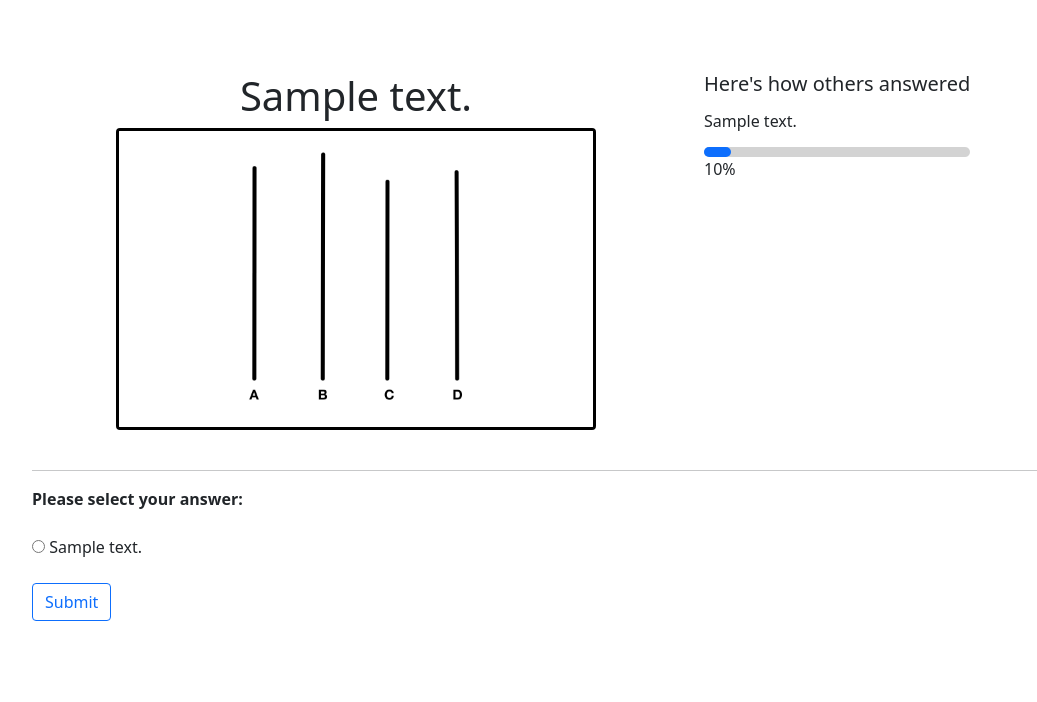
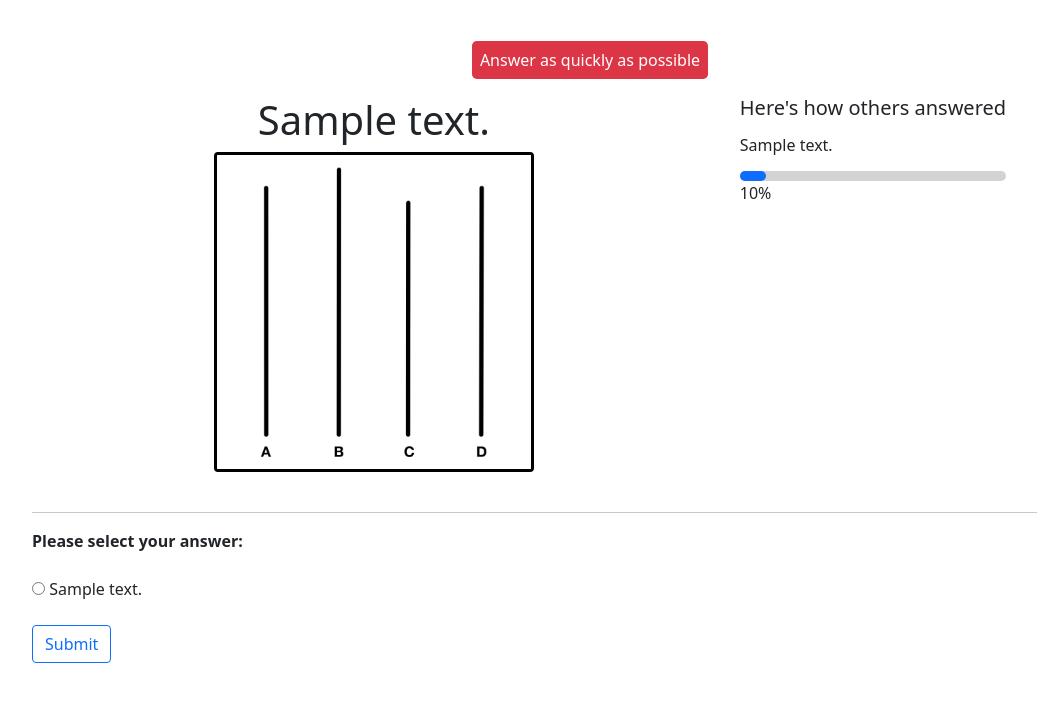
Before and after one commit to gsbaker/visual-perception-quiz, a Django app: page /1/ in a window 1280 px wide. Shown: the top 702 px of the page, without its empty margins (50-1087 px from the left). Run offline with Django 3.2, Linux system fonts and the light colour scheme; tables that the repository leaves empty hold one stand-in row (values such as "Sample post").

Commit message:
Add continue page for separating sections, answer quickly prompt, and more line images

```diff
--- a/mysite/mysite/settings.py
+++ b/mysite/mysite/settings.py
@@ -16,7 +16,6 @@ import os
 # Build paths inside the project like this: BASE_DIR / 'subdir'.
 BASE_DIR = Path(__file__).resolve(strict=True).parent.parent
 
-
 # Quick-start development settings - unsuitable for production
 # See https://docs.djangoproject.com/en/3.1/howto/deployment/checklist/
 
@@ -27,7 +26,6 @@ SECRET_KEY = 'b-@zkmhnd%$x4!a1=xua+f*cv=szg$q=9gnx-pgz09xq89v)i3'
 DEBUG = True
 
 ALLOWED_HOSTS = ['127.0.0.1', 'localhost']
-
 
 # Application definition
 
@@ -71,7 +69,6 @@ TEMPLATES = [
 
 WSGI_APPLICATION = 'mysite.wsgi.application'
 
-
 # Database
 # https://docs.djangoproject.com/en/3.1/ref/settings/#databases
 
@@ -85,7 +82,6 @@ DATABASES = {
         'PORT': 5432,
     }
 }
-
 
 # Password validation
 # https://docs.djangoproject.com/en/3.1/ref/settings/#auth-password-validators
@@ -104,7 +100,6 @@ AUTH_PASSWORD_VALIDATORS = [
         'NAME': 'django.contrib.auth.password_validation.NumericPasswordValidator',
     },
 ]
-
 
 # I added this: https://docs.djangoproject.com/en/3.1/topics/cache/
 CACHES = {
@@ -127,7 +122,6 @@ USE_L10N = True
 
 USE_TZ = True
 
-
 # Static files (CSS, JavaScript, Images)
 # https://docs.djangoproject.com/en/3.1/howto/static-files/
 
--- a/mysite/quiz/static/quiz/style.css
+++ b/mysite/quiz/static/quiz/style.css
@@ -12,7 +12,7 @@
 
 #lines-image {
   width: 80%;
-  max-width: 600px;
+  max-width: 400px;
   border: 3px solid black; }
 
 #id_choices {
--- a/mysite/quiz/static/quiz/style.scss
+++ b/mysite/quiz/static/quiz/style.scss
@@ -14,7 +14,7 @@
 
 #lines-image {
   width: 80%;
-  max-width: 600px;
+  max-width: 400px;
   border: 3px solid black;
 }
 
--- a/mysite/quiz/templates/quiz/question-form.html
+++ b/mysite/quiz/templates/quiz/question-form.html
@@ -2,7 +2,14 @@
 
 {% block content %}
 
-    <div class="d-flex flex-wrap">
+    <div class="text-center">
+    <div class="bg-danger text-white d-inline p-2 rounded-3">
+        Answer as quickly as possible
+    </div>
+    </div>
+
+
+    <div class="d-flex flex-wrap justify-content-evenly">
         <div class="p-4 text-center">
             <h1>{{ current_question.question_text }}</h1>
             {% load static %} <img src="{% static image_path %}" class="img-fluid rounded" alt="Lines" id="lines-image">
--- a/mysite/quiz/urls.py
+++ b/mysite/quiz/urls.py
@@ -9,6 +9,7 @@ urlpatterns = [
     path('', views.IndexView.as_view(), name='index'),
     # ex: /quiz/questions/
     # path('<int:pk>/', views.DetailView.as_view(), name='detail'),
-    path('<int:pk>/', views.QuestionFormView.as_view(), name='qa-form'),
+    path('<int:pk>/', views.QuestionFormView.as_view(), name='question_form'),
+    path('continue/', views.InfoView.as_view(), name='info_view'),
     path('results/<int:pk>/', views.ResultsView.as_view(), name='results'),
 ]
--- a/mysite/quiz/views.py
+++ b/mysite/quiz/views.py
@@ -28,7 +28,7 @@ class IndexView(generic.FormView):
 
         self.request.session['user_id'] = user.id
 
-        return HttpResponseRedirect(reverse('quiz:qa-form', args=(1,)))
+        return HttpResponseRedirect(reverse('quiz:question_form', args=(1,)))
 
 
 class QuestionFormView(generic.CreateView):
@@ -89,7 +89,7 @@ class QuestionFormView(generic.CreateView):
         current_question = Question.objects.get(pk=self.kwargs['pk'])
         if 'prev' in self.request.POST:
             prev_question_id = current_question.id - 1
-            return HttpResponseRedirect(reverse("quiz:qa-form", args=(prev_question_id,)))
+            return HttpResponseRedirect(reverse("quiz:question_form", args=(prev_question_id,)))
 
     def form_valid(self, form):
         # This method is called when valid form data has been POSTed.
@@ -100,7 +100,7 @@ class QuestionFormView(generic.CreateView):
         try:
             selected_choice = current_question.choice_set.get(pk=form.cleaned_data['choices'].id)
         except (KeyError, Choice.DoesNotExist):
-            return HttpResponseRedirect(reverse("quiz:qa-form", args=(current_question.pk,)))
+            return HttpResponseRedirect(reverse("quiz:question_form", args=(current_question.pk,)))
         else:
             if selected_choice.correct:
                 # check if this choice has already been selected
@@ -137,7 +137,24 @@ class QuestionFormView(generic.CreateView):
             user_id = self.request.session['user_id']
             return HttpResponseRedirect(reverse("quiz:results", args=(user_id,)))
 
-        return HttpResponseRedirect(reverse("quiz:qa-form", args=(new_question_id,)))
+        if current_question.id % 10 == 0:
+            self.request.session['current_question'] = current_question.id
+            return HttpResponseRedirect(reverse("quiz:info_view"))
+
+        return HttpResponseRedirect(reverse("quiz:question_form", args=(new_question_id,)))
+
+
+class InfoView(generic.TemplateView):
+    template_name = 'quiz/info_view.html'
+
+    def get_context_data(self, **kwargs):
+        current_question_id = self.request.session['current_question']
+        current_section = int(current_question_id / 10)
+        next_question_id = current_question_id + 1
+        return {
+            "current_section": current_section,
+            "next_question_id": next_question_id,
+        }
 
 
 class ResultsView(generic.DetailView):
```
Also changed, not shown: mysite/quiz/templates/quiz/info_view.html (added, +11 -0 lines), mysite/quiz/static/quiz/favicon.ico, mysite/quiz/static/quiz/lines-1.jpg, mysite/quiz/static/quiz/lines-10.jpg (added), mysite/quiz/static/quiz/lines-11.jpg (added), mysite/quiz/static/quiz/lines-2.jpg, mysite/quiz/static/quiz/lines-3.jpg, mysite/quiz/static/quiz/lines-4.jpg, mysite/quiz/static/quiz/lines-5.jpg, mysite/quiz/static/quiz/lines-6.jpg, mysite/quiz/static/quiz/lines-7.jpg, mysite/quiz/static/quiz/lines-8.jpg, mysite/quiz/static/quiz/lines-9.jpg (added).
